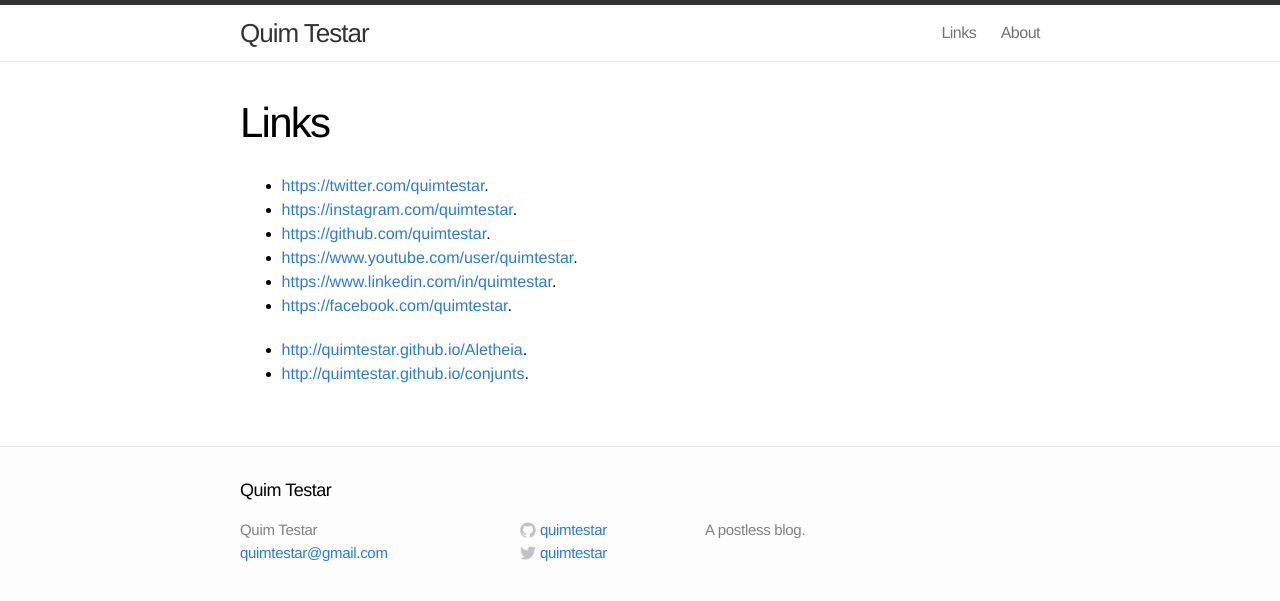
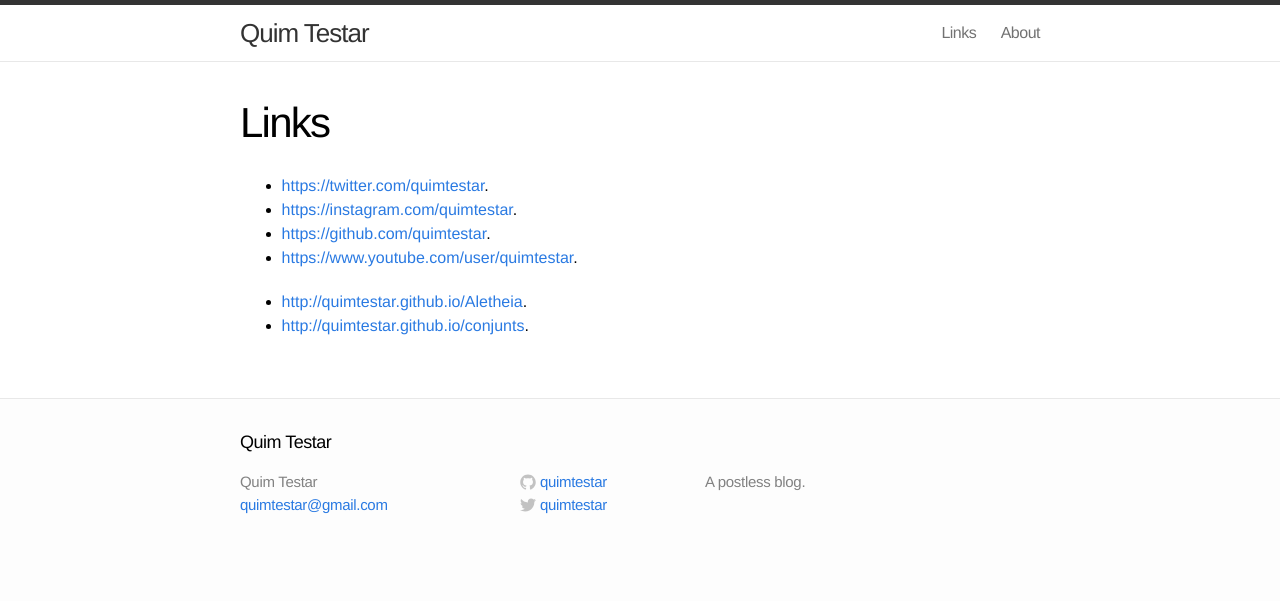
Before and after one commit to quimtestar/quimtestar.github.io, a Jekyll site: the page built from 10-links.md, in a window 1280 px wide. Shown: the top 601 px of the page. Built offline with Jekyll 4.4.1, drawn with Linux system fonts in a browser that asks for light colours; part of the change alters nothing that is shown.

Commit message:
Dropped some old discontinued links

```diff
--- a/10-links.md
+++ b/10-links.md
@@ -7,8 +7,6 @@ permalink: /links/
 * [https://instagram.com/quimtestar](https://instagram.com/quimtestar).
 * [https://github.com/quimtestar](https://github.com/quimtestar).
 * [https://www.youtube.com/user/quimtestar](https://www.youtube.com/user/quimtestar).
-* [https://www.linkedin.com/in/quimtestar](https://www.linkedin.com/in/quimtestar).
-* [https://facebook.com/quimtestar](https://facebook.com/quimtestar).
 <p/>
 * [http://quimtestar.github.io/Aletheia](http://quimtestar.github.io/Aletheia).
 * [http://quimtestar.github.io/conjunts](http://quimtestar.github.io/conjunts).
```
